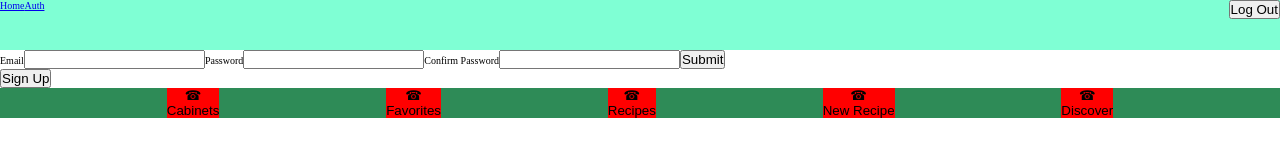
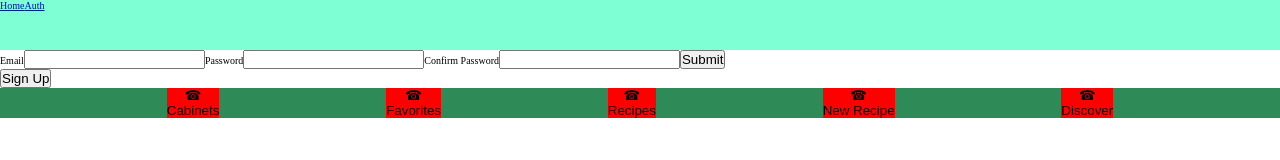
Before and after one commit to baconsocrispy/cocktail-app, a Next.js app: page /auth in a window 1280 px wide. Shown: the top 160 px of the page. Built offline with nearby package versions, Linux system fonts and the light colour scheme.

Commit message:
removed cabinet ingredients fetch from user context

```diff
--- a/components/nav/nav.component.tsx
+++ b/components/nav/nav.component.tsx
@@ -7,10 +7,10 @@ import { UserContext } from "@/contexts/user.context";
 
 const Nav = () => {
   // state
-  const { signOut } = useContext(UserContext);
+  const { user, signOut } = useContext(UserContext);
 
   // handlers
-  const handleLogOut = () => signOut()
+  const handleLogOut = () => signOut();
 
   return (
     <nav className="nav">
@@ -18,8 +18,13 @@ const Nav = () => {
         <Link href='/'>Home</Link>
         <Link href='/auth'>Auth</Link>
       </div>
+
       <div className="nav__menu">
-        <button onClick={ handleLogOut }>Log Out</button>
+        { user &&
+            <button onClick={ handleLogOut }>
+              Log Out
+            </button>
+        }
       </div>
     </nav>
   )
--- a/pages/api/auth-api.ts
+++ b/pages/api/auth-api.ts
@@ -11,35 +11,34 @@ type UserAPI = {
   };
 }
 
-// api POST/DELETE calls
+// api
 export const signUpUser = async (formData: UserFormData) => {
-  const response: UserAPI = await backendRequest(
+  const response: UserAPI = await backendAuthRequest(
     'POST', 'http://localhost:3001/signup', formData
   );
   return response
 }
 
 export const logInUser = async (formData: UserFormData) => {
-  const response: UserAPI = await backendRequest(
+  const response: UserAPI = await backendAuthRequest(
     'POST', 'http://localhost:3001/signin', formData
   );
   return response
 }
 
 export const logOutUser = async () => {
-  const response = await backendRequest(
+  const response = await backendAuthRequest(
     'DELETE', 'http://localhost:3001/signout'
   );
   return response
 }
 
 // helpers
-const backendRequest = async (
+const backendAuthRequest = async (
   method: string,
   url: string,
   data: UserFormData | null = null,
 ) => {
-
   const response = await fetch(url, {
     method: method,
     headers: {
@@ -47,6 +46,5 @@ const backendRequest = async (
     },
     body: JSON.stringify(data)
   })
-
   return response.json();
 }
--- a/pages/index.tsx
+++ b/pages/index.tsx
@@ -21,7 +21,7 @@ type HomeProps = {
 }
 
 export const Home = ({ data }: HomeProps) => {
-  const { recipes, recipeCount } = data;
+  const { recipes, recipeCount } = data || {};
   return (
     <>
       <RecipesProvider recipes={ recipes } recipeCount={ recipeCount }>
```
